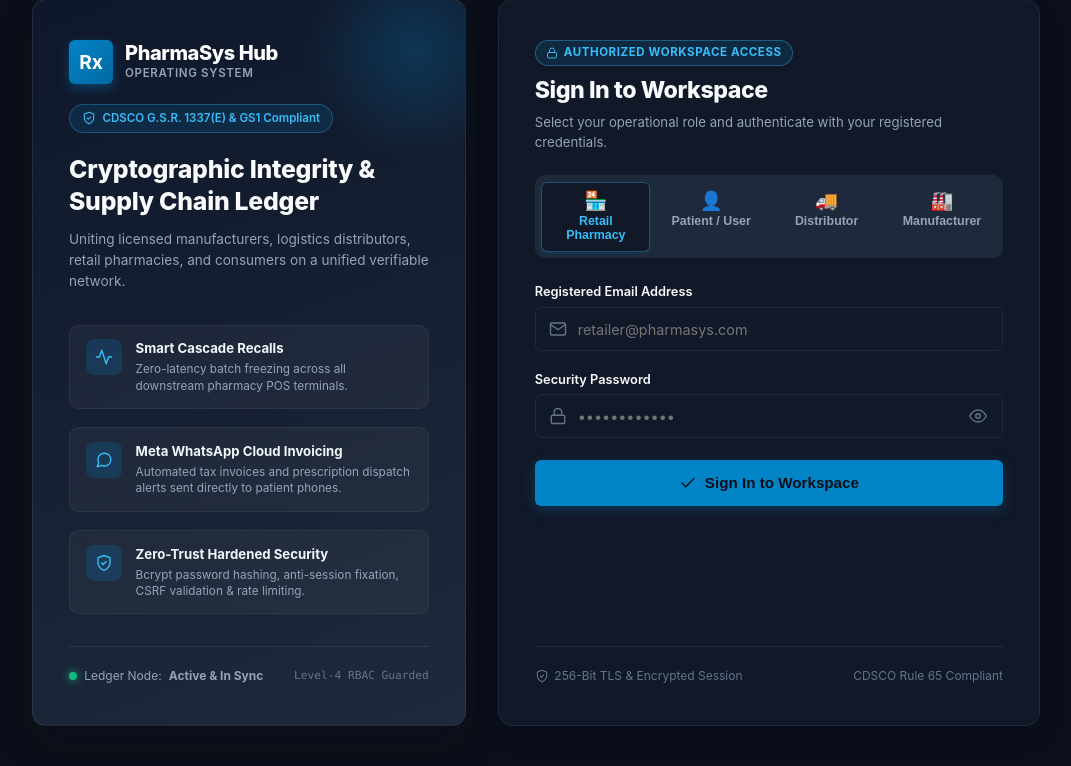
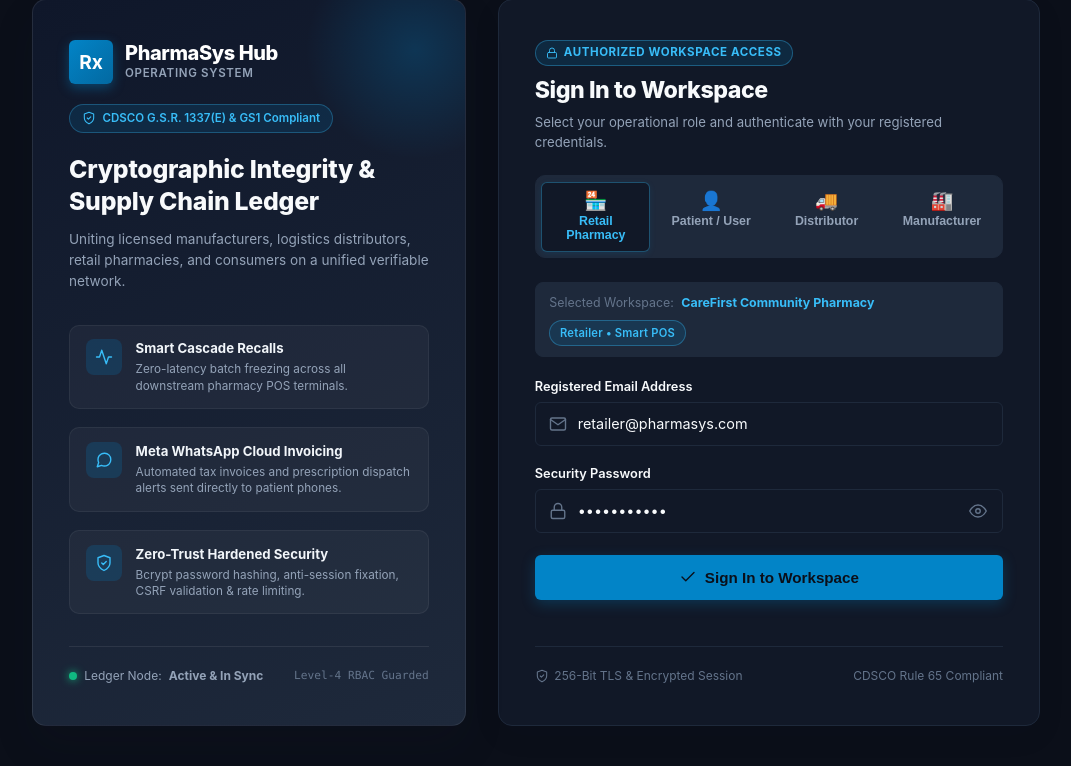
Before and after one commit to krish20063/PharmaSys-Hub, a PHP site: page /login.php in a window 1280 px wide. Shown: the part 130-896 px from the top of the page, without its empty margins (104-1175 px from the left). Run offline with PHP 8.4, Linux system fonts and the light colour scheme.

Commit message:
fix: dynamically synchronize credentials and organization details on role tab click in login.php

```diff
--- a/login.php
+++ b/login.php
@@ -215,7 +215,7 @@ require_once __DIR__ . '/includes/header.php';
 
         <!-- Role Tabs -->
         <div class="role-tabs-bar" role="tablist">
-          <button type="button" class="role-tab-btn active" id="tab-retailer" onclick="selectRoleTab('retailer')">
+          <button type="button" class="role-tab-btn" id="tab-retailer" onclick="selectRoleTab('retailer')">
             <span style="font-size: 1.15rem; line-height: 1;">🏪</span>
             <span>Retail Pharmacy</span>
           </button>
@@ -233,6 +233,15 @@ require_once __DIR__ . '/includes/header.php';
           </button>
         </div>
 
+        <!-- Dynamic Role Context Box -->
+        <div id="role-hint-card" style="margin-bottom: 1.25rem; background: var(--bg-surface-subtle); border: 1px solid var(--border-light); border-radius: 8px; padding: 0.65rem 0.85rem; display: flex; align-items: center; justify-content: space-between; gap: 0.5rem; flex-wrap: wrap;">
+          <div style="font-size: 0.775rem;">
+            <span style="color: var(--text-subtle);">Selected Workspace:</span>
+            <strong id="role-org-name" style="color: var(--color-primary-dark); margin-left: 0.25rem;">CareFirst Community Pharmacy</strong>
+          </div>
+          <span id="role-badge" class="badge badge-primary" style="font-size: 0.7rem;">Retailer &bull; POS</span>
+        </div>
+
         <!-- Credentials Form -->
         <form method="POST" action="login.php<?= !empty($redirect) ? '?redirect=' . urlencode($redirect) : '' ?>" id="loginForm">
           <?= csrf_field() ?>
@@ -241,7 +250,7 @@ require_once __DIR__ . '/includes/header.php';
             <label class="form-label" for="login-email" style="font-size: 0.8rem; font-weight: 600;">Registered Email Address</label>
             <div class="input-icon-group">
               <span class="input-icon-prefix"><?= icon('mail', 18) ?></span>
-              <input type="email" id="login-email" name="email" class="form-control" placeholder="retailer@pharmasys.com" required value="<?= htmlspecialchars($_POST['email'] ?? '') ?>" autocomplete="email">
+              <input type="email" id="login-email" name="email" class="form-control" placeholder="retailer@pharmasys.com" required value="<?= htmlspecialchars($_POST['email'] ?? 'retailer@pharmasys.com') ?>" autocomplete="email">
             </div>
           </div>
 
@@ -249,7 +258,7 @@ require_once __DIR__ . '/includes/header.php';
             <label class="form-label" for="login-password" style="font-size: 0.8rem; font-weight: 600;">Security Password</label>
             <div class="input-icon-group">
               <span class="input-icon-prefix"><?= icon('lock', 18) ?></span>
-              <input type="password" id="login-password" name="password" class="form-control" placeholder="••••••••••••" required autocomplete="current-password">
+              <input type="password" id="login-password" name="password" class="form-control" placeholder="••••••••••••" value="password123" required autocomplete="current-password">
               <button type="button" class="password-toggle-btn" onclick="togglePasswordVisibility()" title="Toggle password visibility" id="pwdToggleBtn">
                 <?= icon('eye', 18) ?>
               </button>
@@ -274,25 +283,60 @@ require_once __DIR__ . '/includes/header.php';
 </div>
 
 <script>
-let currentRole = 'retailer';
-
-const rolePlaceholders = {
-  retailer: 'retailer@pharmasys.com',
-  consumer: 'consumer@pharmasys.com',
-  distributor: 'distributor@pharmasys.com',
-  manufacturer: 'manufacturer@pharmasys.com'
+const roleConfigs = {
+  retailer: {
+    email: 'retailer@pharmasys.com',
+    password: 'password123',
+    orgName: 'CareFirst Community Pharmacy',
+    badge: 'Retailer • Smart POS'
+  },
+  consumer: {
+    email: 'consumer@pharmasys.com',
+    password: 'password123',
+    orgName: 'Rahul Sharma (Patient)',
+    badge: 'Patient / Consumer'
+  },
+  distributor: {
+    email: 'distributor@pharmasys.com',
+    password: 'password123',
+    orgName: 'Nexus Healthcare Logistics Pvt. Ltd.',
+    badge: 'Wholesale Distributor'
+  },
+  manufacturer: {
+    email: 'manufacturer@pharmasys.com',
+    password: 'password123',
+    orgName: 'Apex LifeSciences Manufacturing Ltd.',
+    badge: 'Licensed Manufacturer'
+  }
 };
 
 function selectRoleTab(role) {
-  currentRole = role;
+  const cfg = roleConfigs[role];
+  if (!cfg) return;
+
+  // 1. Update active tab UI
   document.querySelectorAll('.role-tab-btn').forEach(btn => btn.classList.remove('active'));
   const activeBtn = document.getElementById('tab-' + role);
-  if (activeBtn) activeBtn.classList.add('active');
+  if (activeBtn) {
+    activeBtn.classList.add('active');
+  }
 
+  // 2. Set credentials into inputs
   const emailInput = document.getElementById('login-email');
-  if (emailInput && !emailInput.value) {
-    emailInput.placeholder = rolePlaceholders[role] || 'name@pharmasys.com';
+  const pwdInput = document.getElementById('login-password');
+  if (emailInput) {
+    emailInput.value = cfg.email;
+    emailInput.placeholder = cfg.email;
   }
+  if (pwdInput) {
+    pwdInput.value = cfg.password;
+  }
+
+  // 3. Update summary badge
+  const orgNameEl = document.getElementById('role-org-name');
+  const badgeEl = document.getElementById('role-badge');
+  if (orgNameEl) orgNameEl.textContent = cfg.orgName;
+  if (badgeEl) badgeEl.textContent = cfg.badge;
 }
 
 function togglePasswordVisibility() {
@@ -306,6 +350,21 @@ function togglePasswordVisibility() {
     btn.innerHTML = `<?= icon('eye', 18) ?>`;
   }
 }
+
+// Auto-initialize matching role tab on page load
+document.addEventListener('DOMContentLoaded', function() {
+  const currentEmail = (document.getElementById('login-email').value || '').trim();
+  let initialRole = 'retailer';
+  if (currentEmail) {
+    for (const [r, c] of Object.entries(roleConfigs)) {
+      if (c.email.toLowerCase() === currentEmail.toLowerCase()) {
+        initialRole = r;
+        break;
+      }
+    }
+  }
+  selectRoleTab(initialRole);
+});
 </script>
 
 <?php require_once __DIR__ . '/includes/footer.php'; ?>
```
